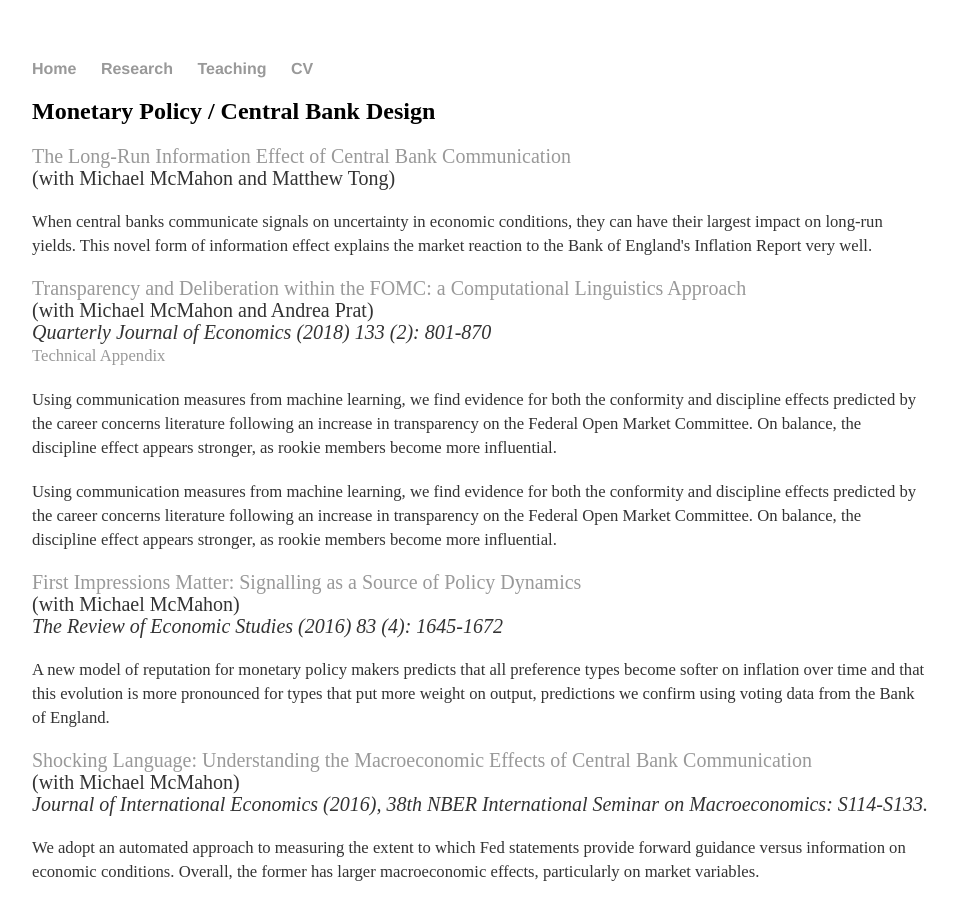
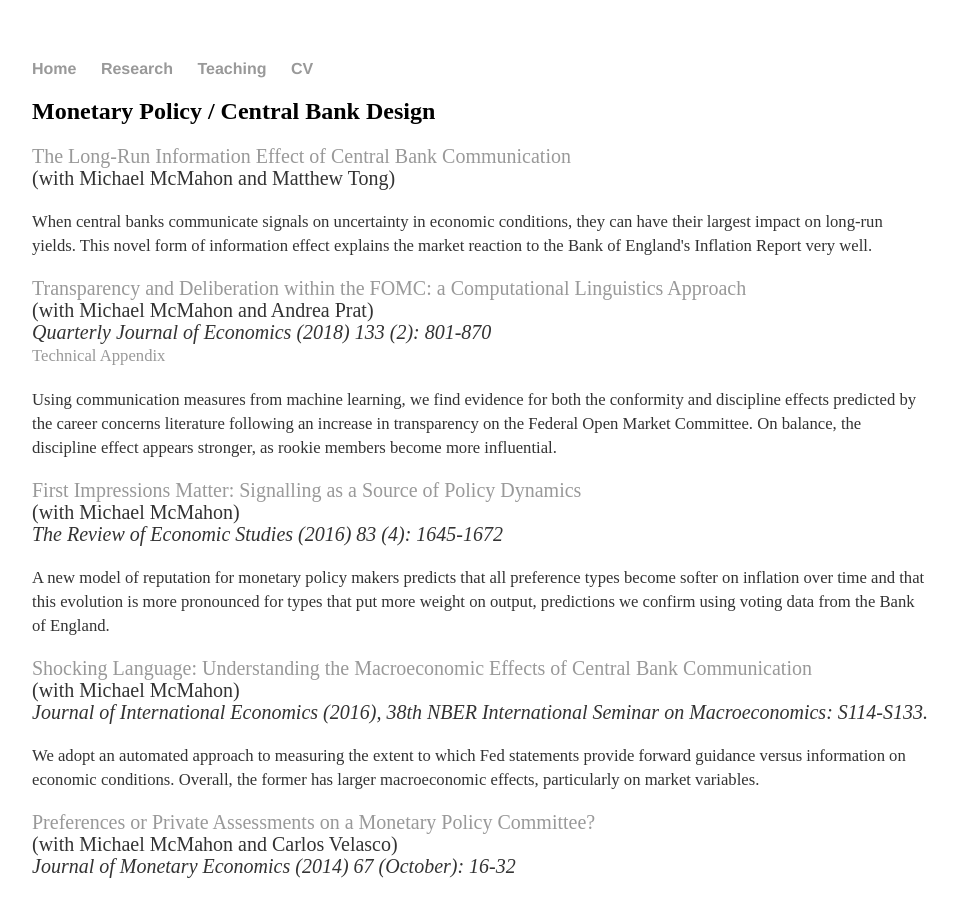
Before and after one commit to sekhansen/sekhansen.github.io, a Jekyll site: the page built from research.html, in a window 1280 px wide and 900 px high. Shown: the whole window, without its empty margins (160-1118 px from the left). Built offline with Jekyll 4.4.1, drawn with Linux system fonts in a browser that asks for light colours.

Commit message:
Update research.html

```diff
--- a/research.html
+++ b/research.html
@@ -18,10 +18,6 @@
   <br>(with Michael McMahon and Andrea Prat)
   <br><i>Quarterly Journal of Economics (2018) 133 (2): 801-870</i>
   <br><a href="./pdf_files/fomc_technical_appendix.pdf"><small>Technical Appendix</small></a>
-</p>
-
-<p>
-<small>Using communication measures from machine learning, we find evidence for both the conformity and discipline effects predicted by the career concerns literature following an increase in transparency on the Federal Open Market Committee.  On balance, the discipline effect appears stronger, as rookie members become more influential.</small>
 </p>
 
 <p>
```
